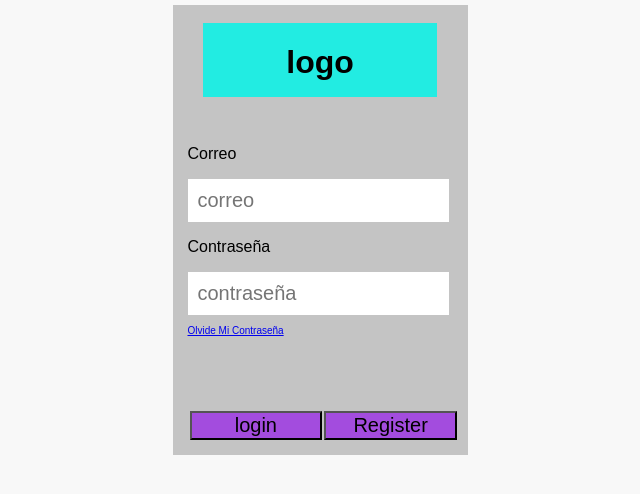
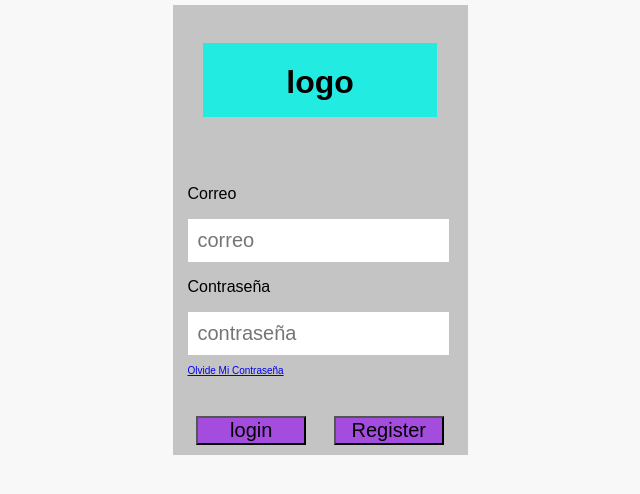
Before and after one commit to danieljjr/GG-Shop, a React (Create React App) app in the folder gg_shop/: page / in a window 1280 px wide. Shown: the top 494 px of the page, without its empty margins (320-960 px from the left). Built offline with nearby package versions, Linux system fonts and the light colour scheme.

Commit message:
fix navigate and login buttons

```diff
--- a/gg_shop/src/app/screens/fpassword.js
+++ b/gg_shop/src/app/screens/fpassword.js
@@ -1,15 +1,14 @@
 import  '../styles/fpassword.css';
 
-export const fpassword =()  =>{
+export const Fpassword = ()  =>{
     return (
 
-<body>
-<h1>hola mundo</h1>
 
 
-</body>
-
-);
+      <div>
+        <h1>TO DO!</h1>
+        </div>
+      );
 
 
 }
--- a/gg_shop/src/app/screens/login.js
+++ b/gg_shop/src/app/screens/login.js
@@ -1,6 +1,7 @@
 import '../styles/login.css';
+import { Link } from 'react-router-dom';
 
-export function Login () {
+export const Login = () => {
 return (
 
     <body>
@@ -23,14 +24,15 @@ return (
         <div class="input-contenedor">
             <p>Contraseña</p>
             <input type="password" placeholder="contraseña"></input>
-            <p class="texto"><a class="link" href="/forgotPassword">Olvide Mi Contraseña</a></p>
+            <p class="texto"><Link to="/forgotPassword">Olvide Mi Contraseña</Link></p>
 
         </div>
 
+       </div>
+       <div class="buttonsContainer">
          <input type="submit" value="login" class="button"></input>
          <input type="submit" value="Register" class="button"></input>
-
-       </div>
+         </div>
      </form>
 
 
--- a/gg_shop/src/app/styles/login.css
+++ b/gg_shop/src/app/styles/login.css
@@ -70,15 +70,10 @@ input[type="password"]{
 }
 
 .button{
-
-    margin-top: 60px;
-    width: 45%;
+    width: 40%;
     font-size: 20px;
     background: #a34cde;
-    padding: auto;
     cursor: pointer;
-    margin-left: 2px;
-
 }
 
 
@@ -86,3 +81,10 @@ input[type="password"]{
 .button:hover{
     background: #22ece2;
 }
+
+.buttonsContainer{
+    display: flex;
+    flex-direction: row;
+    justify-content: space-around;
+    padding: 10px;
+}
--- a/gg_shop/src/index.js
+++ b/gg_shop/src/index.js
@@ -11,7 +11,7 @@ import {
 import reportWebVitals from './reportWebVitals';
 import { Login } from './app/screens/login';
 import { Dashboard } from './app/screens/dashboard';
-import { fpassword } from './app/screens/fpassword';
+import { Fpassword } from './app/screens/fpassword';
 
 
 const root = ReactDOM.createRoot(document.getElementById('root'));
@@ -21,7 +21,7 @@ root.render(
       <Routes>
         <Route exact path='/' element={< Login />}></Route>
         <Route exact path='/dashboard' element={< Dashboard />}></Route>
-        <Route exact path='/forgotPassword' element={< fpassword />}></Route>
+        <Route exact path='/forgotPassword' element={< Fpassword />}></Route>
       </Routes>
     </Router>
   </React.StrictMode>
```
